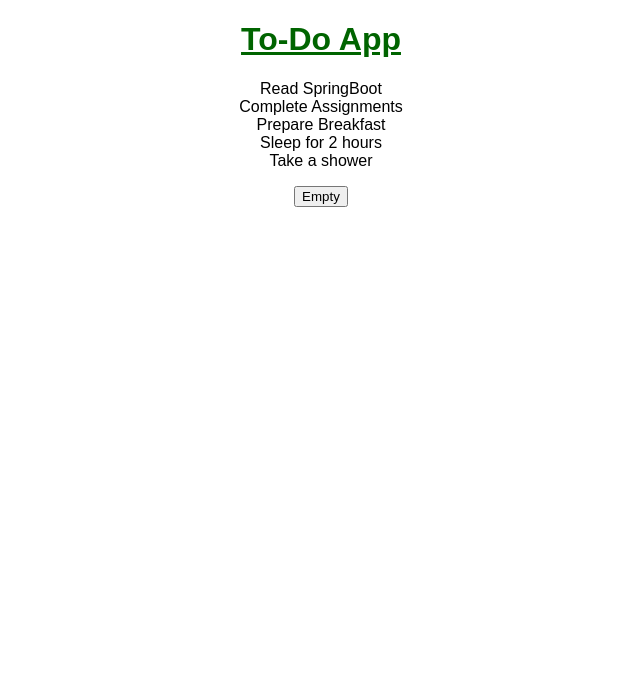
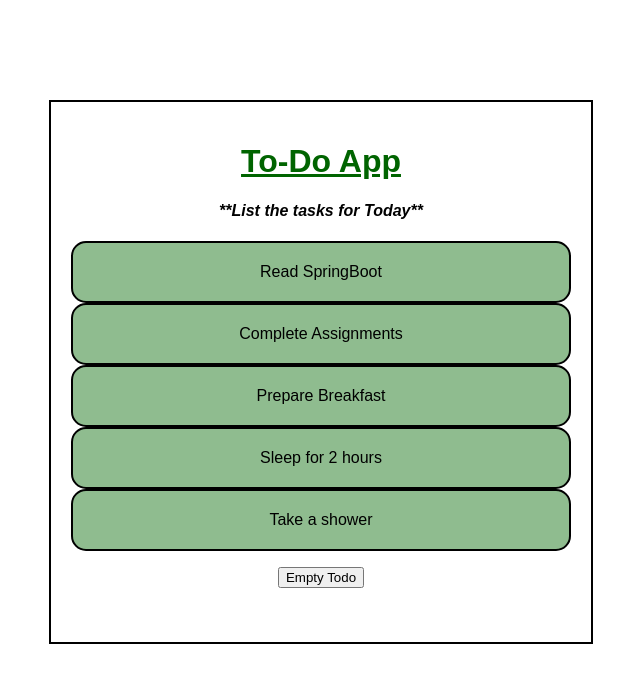
Before and after one commit to Prathyusha1211/ToDoApp, a React (Create React App) app: page / in a window 1280 px wide. Shown: the top 682 px of the page, without its empty margins (319-959 px from the left). Built offline with nearby package versions, Linux system fonts and the light colour scheme.

Commit message:
CheckPoint-5 Passing functions to a component Added

```diff
--- a/src/App.css
+++ b/src/App.css
@@ -36,3 +36,6 @@
     transform: rotate(360deg);
   }
 }
+.application{
+  justify-content: center;
+}
--- a/src/App.js
+++ b/src/App.js
@@ -1,11 +1,11 @@
 import './style.css';
 import Header from "./components/Header/Header";
+import './App.css'
 import ToDoList from "./components/ToDoList/ToDoList";
 function App() {
   return (
       <>
           <div className="Application">
-              <Header/>
               <ToDoList/>
           </div>
       </>
--- a/src/components/EmptyButton/EmptyButton.js
+++ b/src/components/EmptyButton/EmptyButton.js
@@ -1,8 +1,8 @@
 import React from "react";
 import ToDoList from "../ToDoList/ToDoList";
-export default function EmptyButton({onEmptyButtonClick}){
+export default function EmptyButton({onEmptyButtonClick,title}){
 
     return(
-        <button onClick={onEmptyButtonClick}>Empty</button>
+        <button onClick={onEmptyButtonClick}>{title}</button>
     );
 }
--- a/src/components/Header/Header.js
+++ b/src/components/Header/Header.js
@@ -1,9 +1,12 @@
 import React from "react";
 import './Header.css'
-export default function Header(){
-    return(
+import SubHeader from "../SubHeader/SubHeader";
+
+export default function Header() {
+    return (
         <>
             <h1 className="header"><u>To-Do App</u></h1>
+            <SubHeader/>
         </>
     );
 }
--- /dev/null
+++ b/src/components/SubHeader/SubHeader.css
@@ -0,0 +1,4 @@
+.sub-title{
+    font-style: italic;
+    padding-top: 0;
+}
--- /dev/null
+++ b/src/components/SubHeader/SubHeader.js
@@ -0,0 +1,9 @@
+import React from "react";
+import './SubHeader.css'
+export default function SubHeader(){
+    return(
+        <>
+            <h4 className="sub-title">**List the tasks for Today**</h4>
+        </>
+    );
+}
--- a/src/components/ToDoItems/ToDoItems.css
+++ b/src/components/ToDoItems/ToDoItems.css
@@ -1,7 +1,17 @@
 li{
-    background-color: white;
+    background-color: darkseagreen;
+    cursor: pointer;
+    padding: 20px;
+    border-radius: 15px;
+    border: 2px solid black;
 }
 .items{
     text-align: center;
     justify-content: center;
 }
+.completed{
+    text-decoration: line-through;
+    text-decoration-color: red;
+    text-decoration-thickness: 2px;
+    background-color: indianred;
+}
--- a/src/components/ToDoItems/ToDoItems.js
+++ b/src/components/ToDoItems/ToDoItems.js
@@ -1,7 +1,13 @@
 import React from "react";
 import './ToDoItems.css'
-export default function ToDoItems({task}){
-    return(
-            <li>{task}</li>
+
+export default function ToDoItems({task, completed, onClickStrikeTodo}) {
+    return (
+        <>
+            <li onClick={onClickStrikeTodo} className={completed ? "completed" : ""}>
+                {task}
+            </li>
+        </>
+
     );
 }
--- a/src/components/ToDoList/ToDoList.css
+++ b/src/components/ToDoList/ToDoList.css
@@ -2,6 +2,18 @@ ul{
     list-style-type: none;
     padding: 0;
 }
-h4{
+.empty-note{
     color: red;
+    font-style: italic;
 }
+.completed{
+    text-decoration: line-through;
+}
+.to-do{
+    border: 2px solid black;
+    height: 500px;
+    width: 500px;
+    margin:100px;
+    padding: 20px;
+
+}
--- a/src/components/ToDoList/ToDoList.js
+++ b/src/components/ToDoList/ToDoList.js
@@ -2,35 +2,71 @@ import React, {useState} from "react";
 import ToDoItems from "../ToDoItems/ToDoItems";
 import './ToDoList.css'
 import EmptyButton from "../EmptyButton/EmptyButton";
+import Header from "../Header/Header";
 
-export default function ToDoList(){
-    const [todos,setTodos] = useState([
-        {id:0,task:"Read SpringBoot"},
-        {id:1,task:"Complete Assignments"},
-        {id:2,task:"Prepare Breakfast"},
-        {id:3,task:"Sleep for 2 hours"},
-        {id:4,task:"Take a shower"},
+export default function ToDoList() {
+    const [todos, setTodos] = useState([
+        {id: 0, task: "Read SpringBoot", completed: false},
+        {id: 1, task: "Complete Assignments", completed: false},
+        {id: 2, task: "Prepare Breakfast", completed: false},
+        {id: 3, task: "Sleep for 2 hours", completed: false},
+        {id: 4, task: "Take a shower", completed: false},
     ])
 
+    const [someTodosRemoved, setSomeTodosRemoved] = useState(false)
+
+    const removeCompletedTasks = () => {
+        const newToDoList = todos.filter((item) => {
+            if (!item.completed) return item;
+        });
+        const checkSomeTasksCompleted = newToDoList.some((item) => item.completed);
+        setSomeTodosRemoved(checkSomeTasksCompleted);
+        setTodos(newToDoList);
+    };
+
+    const markCompletedTodo = (id) => {
+        const newToDoList = todos.map((item) => {
+            if (item.id === id) {
+                item.completed = !item.completed;
+            }
+            return item;
+        });
+        const checkSomeTasksCompleted = newToDoList.some((item) => item.completed);
+        setSomeTodosRemoved(checkSomeTasksCompleted);
+        setTodos(newToDoList);
+    };
     const getToDoItems = () => {
-        return todos.map((item,index)=>{
-            return(
-                <ToDoItems task={item.task} key={item.id}/>
+        return todos.map((item, index) => {
+            return (
+                <ToDoItems
+                    task={item.task}
+                    key={item.id}
+                    completed={item.completed}
+                    onClickStrikeTodo={() => {
+                        markCompletedTodo(item.id)
+                    }}
+                />
             );
 
         })
     }
 
-    const emptyTodo=()=>{
+    const emptyTodo = () => {
         setTodos([]);
     }
 
-    return(
+    return (
         <>
-            {
-                todos.length > 0 ? <ul type="i">{getToDoItems()}</ul> : <i><h4>Nothing to do buddy. Sleep!!</h4></i>
-            }
-            <EmptyButton onEmptyButtonClick={emptyTodo}/>
+            <div className="to-do">
+                <Header/>
+                {
+                    todos.length > 0 ?
+                        <ul type="i">{getToDoItems()}</ul> :
+                        <h4 className="empty-note">Nothing to do buddy. Sleep!!</h4>
+                }
+                <EmptyButton onEmptyButtonClick={someTodosRemoved ? removeCompletedTasks : emptyTodo}
+                             title={someTodosRemoved ? "Remove Completed Tasks" : "Empty Todo"}/>
+            </div>
         </>
 
         //<h4>Nothing to do buddy. Sleep!!</h4>
--- a/src/style.css
+++ b/src/style.css
@@ -5,6 +5,9 @@ body {
     sans-serif;
   -webkit-font-smoothing: antialiased;
   -moz-osx-font-smoothing: grayscale;
+  display: flex;
+  justify-content: center;
+  align-items: center;
 }
 
 code {
```
Also changed, not shown: 1 other file (tests, documents, lock files or other folders).
